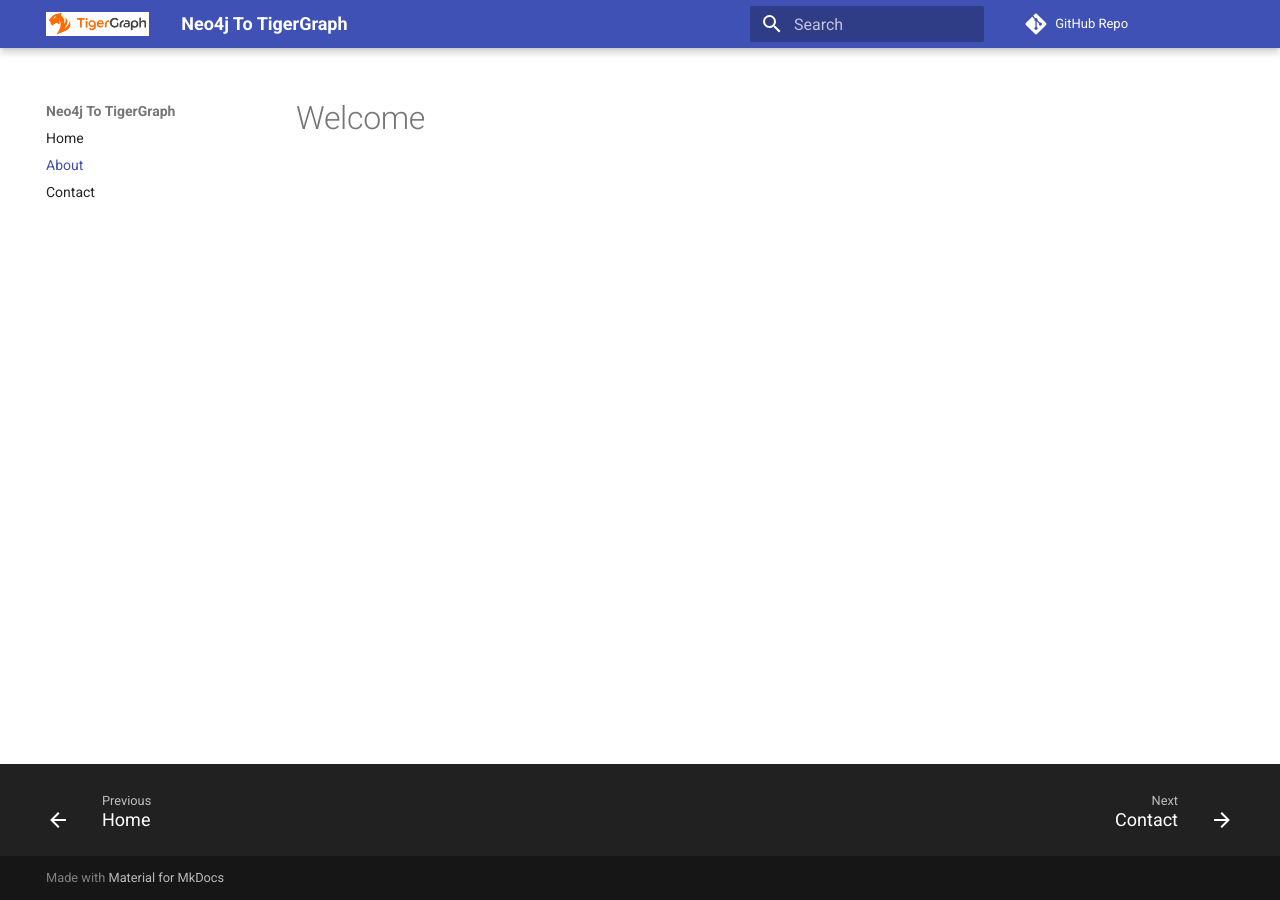
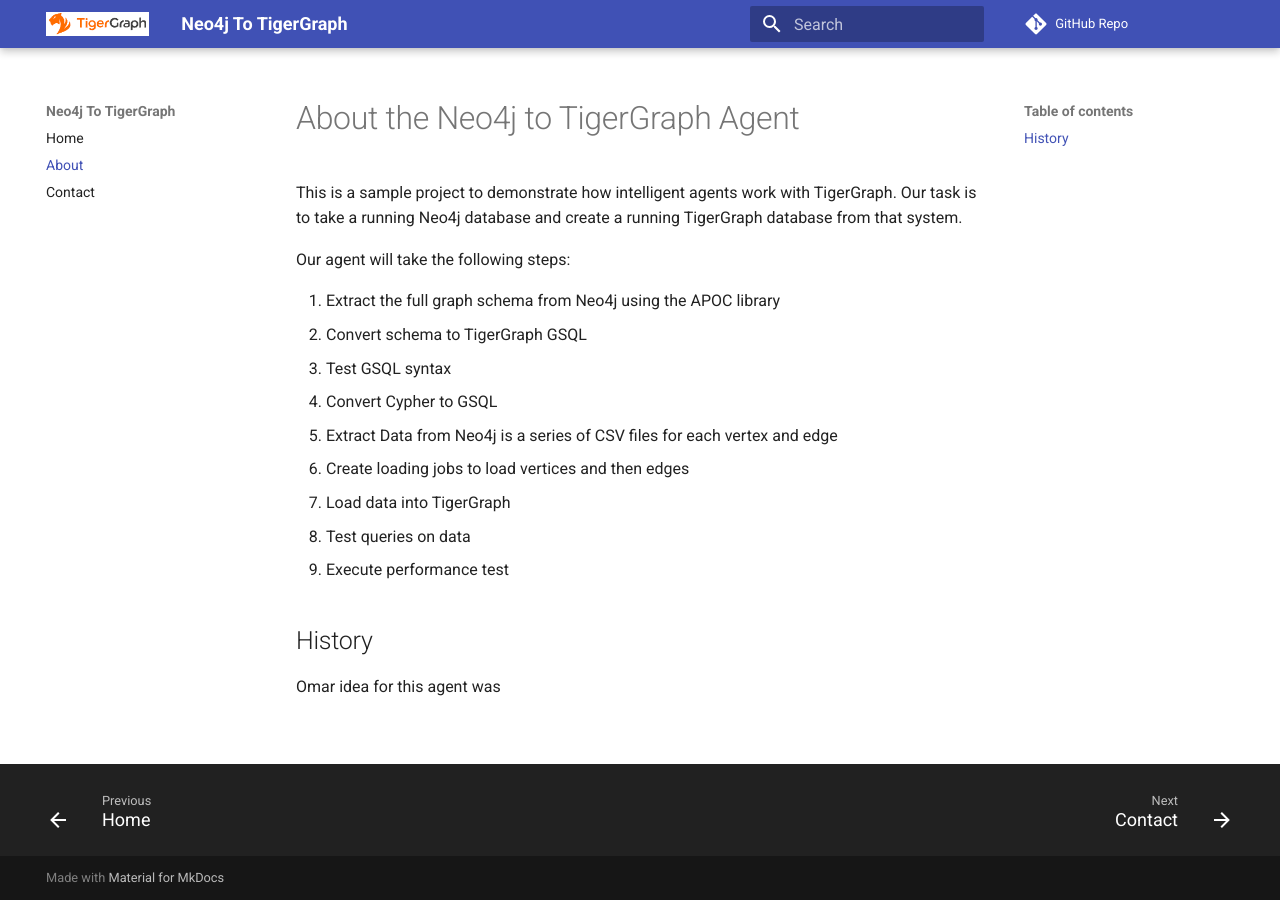
Before and after one commit to dmccrearytg/neoj4-to-tigergraph, an MkDocs documentation site: the page built from docs/about.md, in a window 1280 px wide. Built offline with MkDocs 1.6.1 and Material for MkDocs 9.7.7, drawn with Linux system fonts in a browser that asks for light colours; comment, search, counter and statistics services are not loaded.

Commit message:
updating content

```diff
--- a/docs/about.md
+++ b/docs/about.md
@@ -1 +1,21 @@
-# Welcome
+# About the Neo4j to TigerGraph Agent
+
+This is a sample project to demonstrate how intelligent agents
+work with TigerGraph.  Our task is to take a running Neo4j database
+and create a running TigerGraph database from that system.
+
+Our agent will take the following steps:
+
+1. Extract the full graph schema from Neo4j using the APOC library
+1. Convert schema to TigerGraph GSQL
+1. Test GSQL syntax
+1. Convert Cypher to GSQL
+1. Extract Data from Neo4j is a series of CSV files for each vertex and edge
+1. Create loading jobs to load vertices and then edges
+1. Load data into TigerGraph
+1. Test queries on data
+1. Execute performance test
+
+## History
+
+Omar  idea for this agent was
```
Also changed, not shown: docs/architecture.md (added, +37 -0 lines), docs/data-model.md (deleted, +0 -3 lines), docs/geospatial-concepts.md (deleted, +0 -107 lines), docs/steps.md (added, +72 -0 lines).
